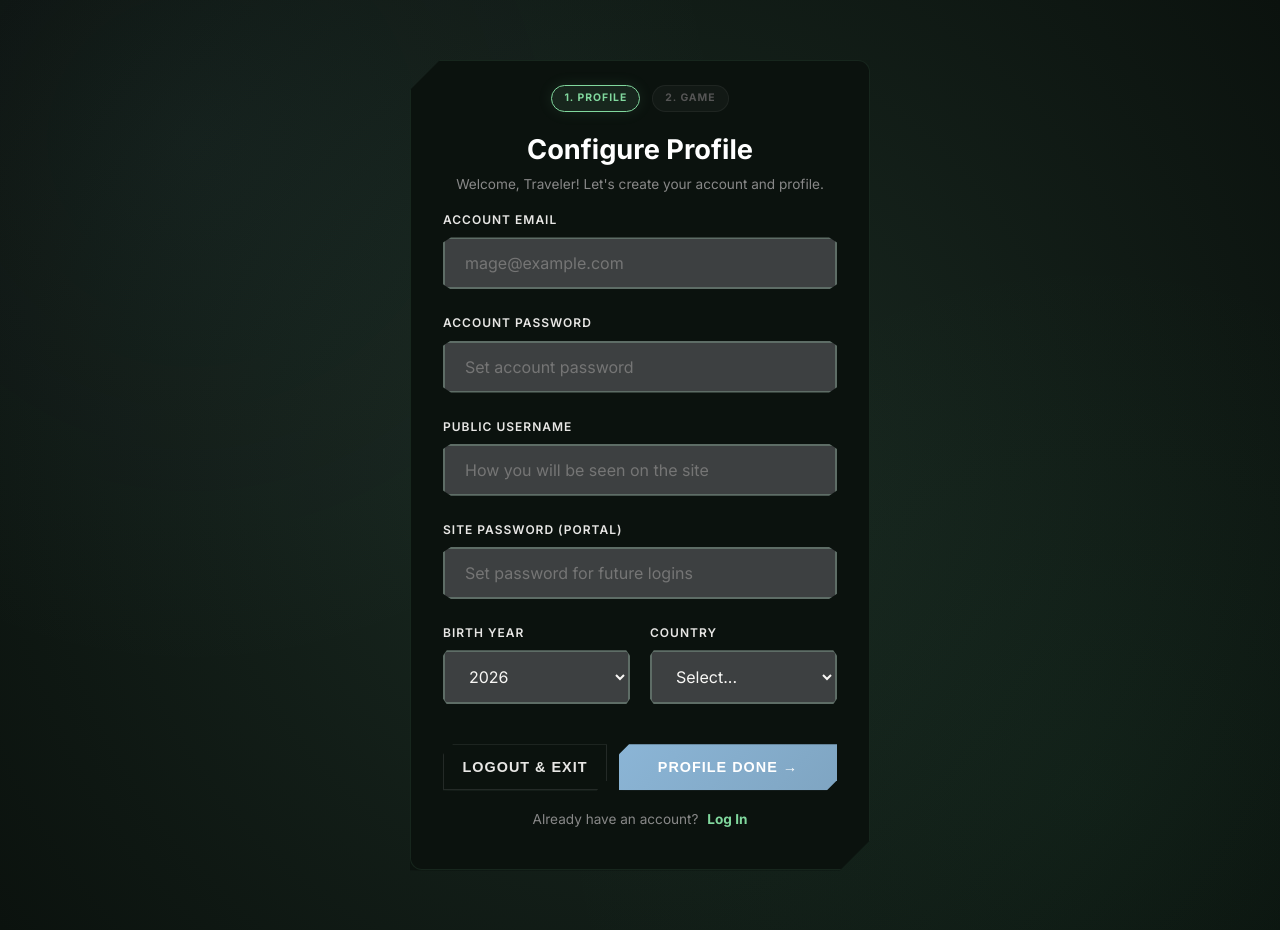
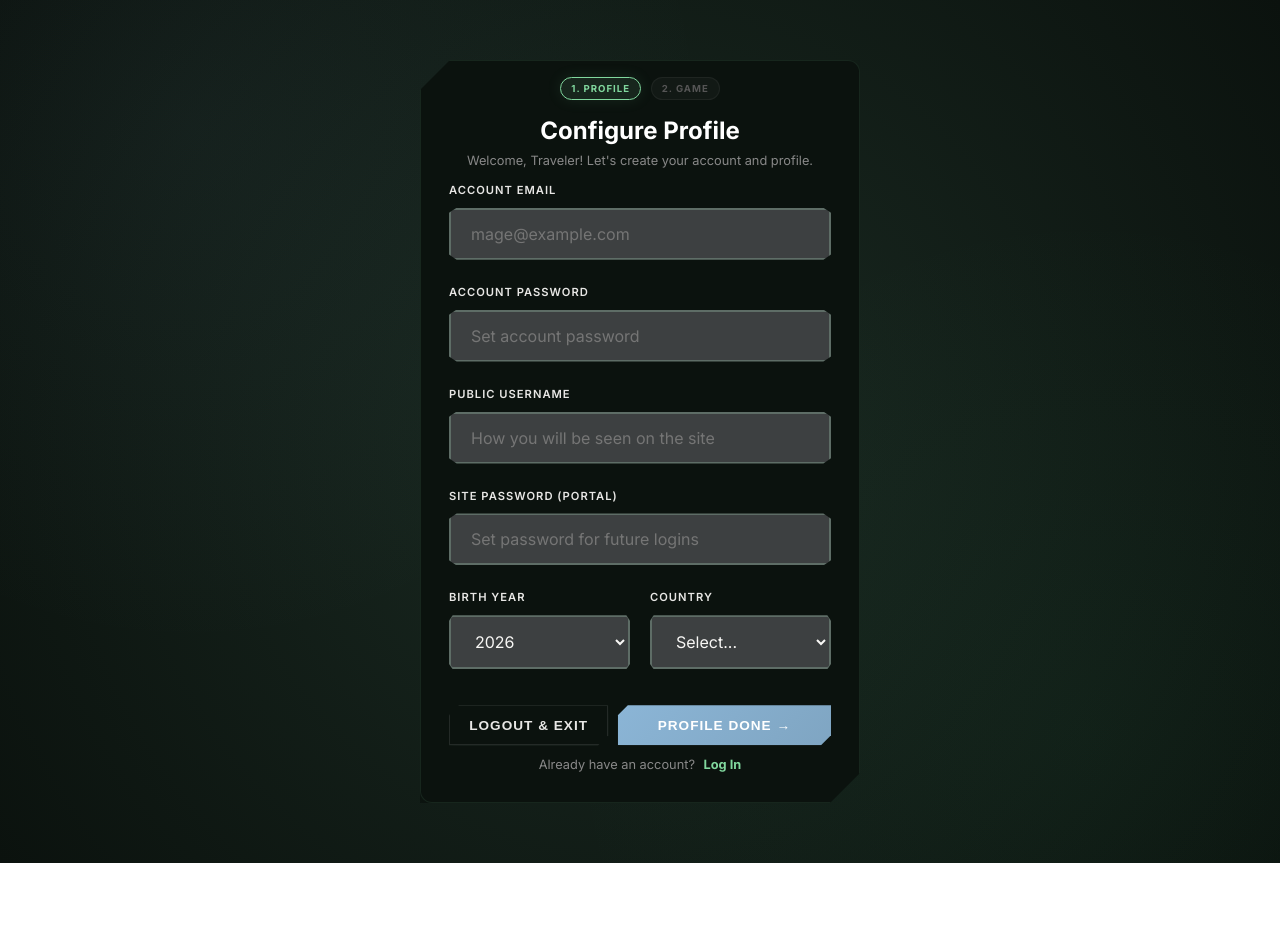
Before and after one commit to SalvadorMilaFilipe/WebsitePuzzleofBlessings, a React (Vite) app: page /register in a window 1280 px wide. After the commit the page ends 863 px from the top, so only its background shows below. Built offline with nearby package versions, Linux system fonts and the light colour scheme.

Commit message:
Alteracoes Website 21/03/2026 - Correcao do espacamento entre titulo do site e download e de tamanho do formulario de registo

```diff
--- a/css/shared.css
+++ b/css/shared.css
@@ -202,22 +202,28 @@ section {
 }
 
 .nav-container {
-    max-width: 100%; /* Fill the monitor */
+    max-width: 100%;
     margin: 0 auto;
-    padding: 0 4rem; /* More horizontal padding */
+    padding: 0 4rem;
     display: flex;
-    justify-content: space-between; /* Logo left, Menu right */
+    justify-content: flex-start; /* Alinha tudo à esquerda inicialmente */
     align-items: center;
     width: 100%;
     position: relative;
+    gap: 3rem; /* Mesmo espaçamento que os links */
 }
 
 .nav-menu-desktop {
     display: flex;
     align-items: center;
-    gap: 3rem; /* Increased gap to fill space */
-    justify-content: flex-end; /* Links and buttons together at the right */
-    flex: 1;
+    gap: 3rem;
+    flex: 1; /* Ocupa o resto do espaço */
+}
+
+/* Os botões de utilizador devem ir para a direita */
+.nav-user-info,
+.nav-menu-desktop > div:last-child {
+    margin-left: auto;
 }
 
 .navbar-content {
--- a/src/pages/Register.css
+++ b/src/pages/Register.css
@@ -26,10 +26,10 @@
 
 .register-card {
     background: #0B120E;
-    padding: 1.5rem 2rem; /* Compact padding */
+    padding: 1rem 1.75rem; /* Still tighter padding */
     border-radius: 12px;
     width: 100%;
-    max-width: 460px; /* Reduced width */
+    max-width: 440px; /* Even smaller */
     box-shadow: 0 20px 50px rgba(0, 0, 0, 0.8),
         0 0 30px rgba(129, 216, 158, 0.05);
     border: 1px solid rgba(129, 216, 158, 0.1);
@@ -46,32 +46,32 @@
 
 .register-card h2 {
     text-align: center;
-    margin-top: 0.1rem;
+    margin-top: 0;
     color: #fff;
-    margin-bottom: 0.25rem;
-    font-size: 1.7rem; /* Smaller title */
+    margin-bottom: 0.15rem;
+    font-size: 1.5rem; /* Even smaller */
     font-weight: 800;
 }
 
 .register-card p {
     text-align: center;
     color: #888;
-    font-size: 0.85rem; /* Smaller text */
-    margin-bottom: 1rem;
-    line-height: 1.4;
+    font-size: 0.8rem;
+    margin-bottom: 0.75rem; /* Reduced space */
+    line-height: 1.3;
 }
 
 .step-indicator {
     display: flex;
     justify-content: center;
-    gap: 0.75rem;
-    margin-bottom: 1rem; /* Less space */
+    gap: 0.6rem;
+    margin-bottom: 0.75rem;
 }
 
 .step-indicator span {
-    font-size: 0.65rem;
+    font-size: 0.6rem;
     font-weight: 800;
-    padding: 4px 12px;
+    padding: 3px 10px;
     border-radius: 100px;
     background: rgba(255, 255, 255, 0.03);
     color: #555;
@@ -89,14 +89,14 @@
 }
 
 .form-group {
-    margin-bottom: 0.85rem; /* Compact groups */
+    margin-bottom: 0.75rem; /* Tight groups */
 }
 
 .form-group label {
     display: block;
-    font-size: 0.75rem;
+    font-size: 0.7rem; /* Tiny labels */
     font-weight: 700;
-    margin-bottom: 0.35rem;
+    margin-bottom: 0.25rem;
     color: #81D89E;
     text-transform: uppercase;
     letter-spacing: 1px;
@@ -105,11 +105,11 @@
 .form-group input,
 .form-group select {
     width: 100%;
-    padding: 0.65rem 1rem; /* Smaller padding */
+    padding: 0.5rem 0.85rem; /* Minimal padding */
     background: rgba(255, 255, 255, 0.03);
     border: 1px solid rgba(255, 255, 255, 0.08);
     color: #fff;
-    font-size: 0.9rem;
+    font-size: 0.85rem;
     transition: all 0.3s ease;
     clip-path: polygon(10px 0%, 100% 0%,
             100% calc(100% - 10px),
@@ -127,25 +127,25 @@
 
 .error-message {
     color: #ff6b6b;
-    font-size: 0.8rem;
+    font-size: 0.75rem;
     text-align: center;
     background: rgba(255, 107, 107, 0.08);
-    padding: 0.5rem;
+    padding: 0.4rem;
     border-radius: 8px;
-    margin-bottom: 0.8rem;
+    margin-bottom: 0.6rem;
     border: 1px solid rgba(255, 107, 107, 0.2);
 }
 
 .register-actions {
     display: flex;
-    gap: 0.75rem;
-    margin-top: 1rem;
+    gap: 0.6rem;
+    margin-top: 0.75rem;
 }
 
 .register-actions button {
     flex: 1;
-    height: 46px; /* Smaller height */
-    font-size: 0.9rem;
+    height: 40px; /* Minimal height */
+    font-size: 0.85rem;
     font-weight: 700;
     cursor: pointer;
     border: none;
@@ -159,13 +159,13 @@
     align-items: center;
     justify-content: center;
     text-align: center;
-    gap: 10px;
+    gap: 8px;
 }
 
 .register-login-link {
-    margin-top: 1.25rem;
+    margin-top: 0.75rem; /* Reduced margin */
     text-align: center;
-    font-size: 0.85rem;
+    font-size: 0.8rem;
     color: #666;
 }
 
```
